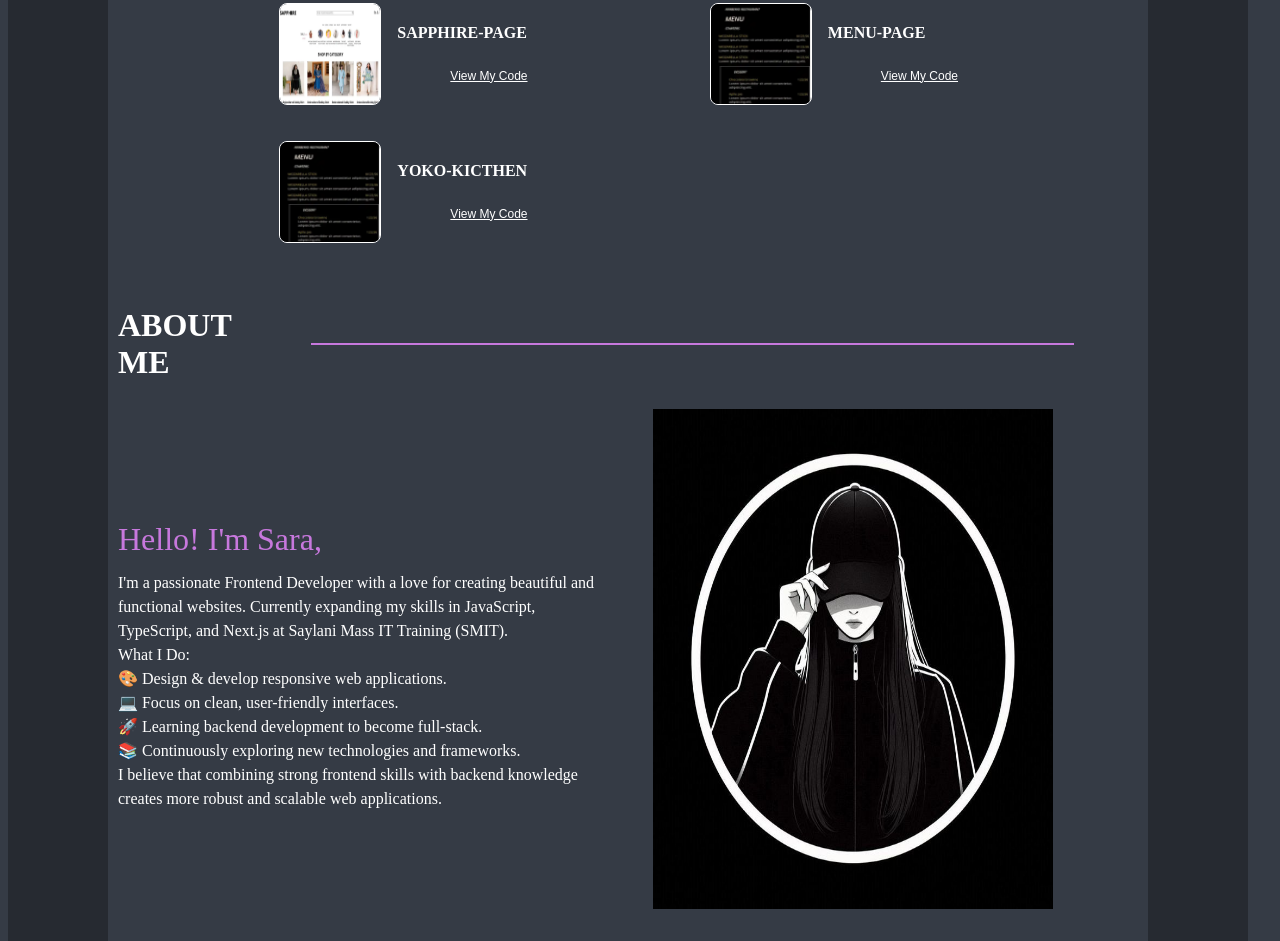
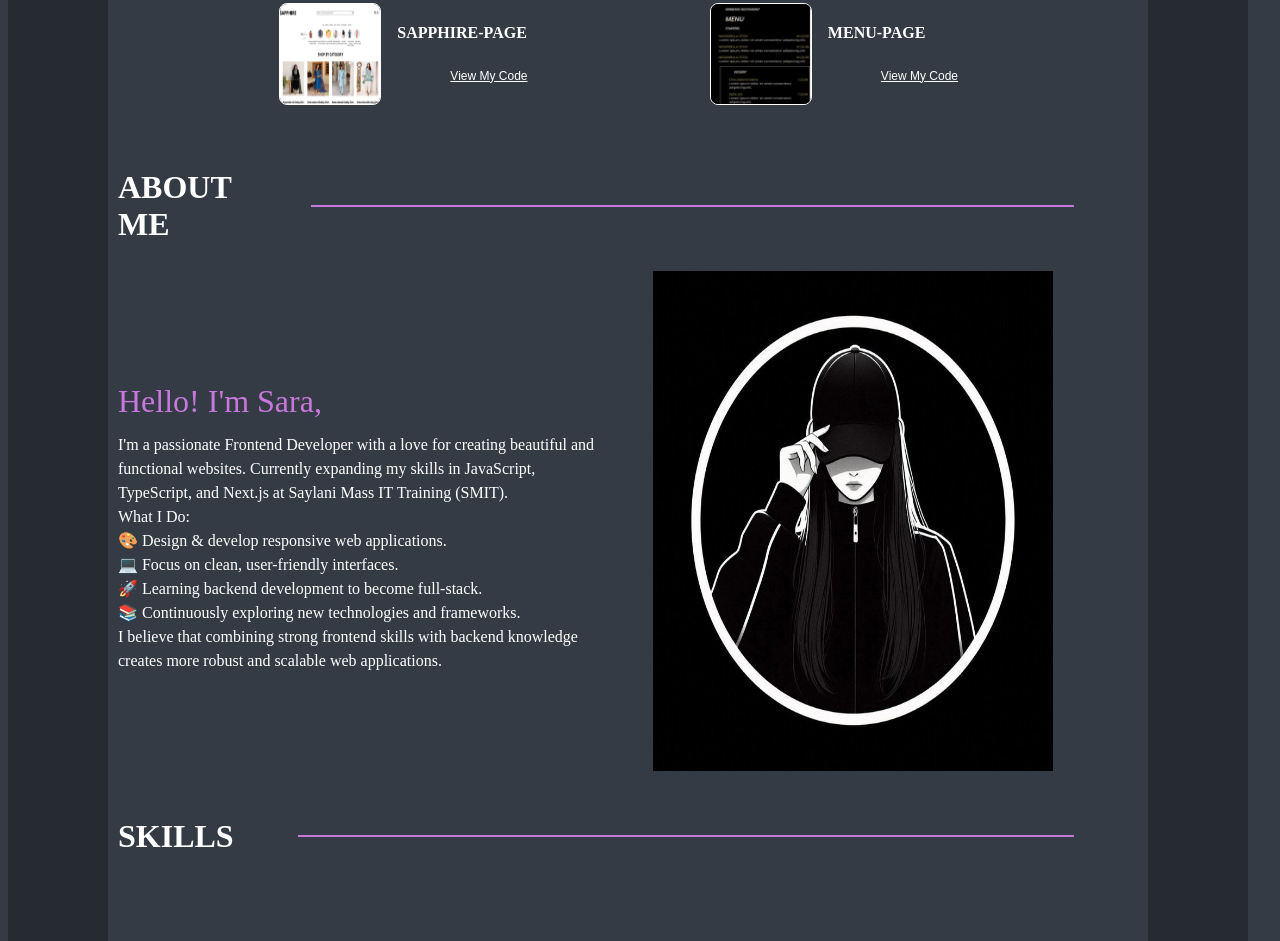
Before and after one commit to SaraNaveed02/porfolio-webpage, a plain HTML site: page index.html in a window 1280 px wide. Shown: the part 1961-2902 px from the top of the page. Drawn offline with Linux system fonts and the light colour scheme.

Commit message:
Update index.html

```diff
--- a/index.html
+++ b/index.html
@@ -322,22 +322,7 @@
                             </div>
                         </div>
                         <!-- small project 6 end -->
-                        <!-- small project 7 start -->
-                        <div class="sm-proj">
-                            <a href="https://saranaveed02.github.io/yoko-kicthen/" target="_blank">
-                                <img src="menu.png" height="100" width="100" alt="menu page" />
 
-                            </a>
-                            <div class="smproj-text">
-                                <a href="https://saranaveed02.github.io/yoko-kicthen/" target="_blank">
-                                    <h4>Yoko-kicthen</h4>
-                                </a>
-                                <a href="https://github.com/SaraNaveed02/yoko-kicthen" target="_blank">
-                                    <button>view my code</button>
-                                </a>
-                            </div>
-                        </div>
-                        <!-- small project 7 end -->
                     </div>
                 </div>
             </div>
```
